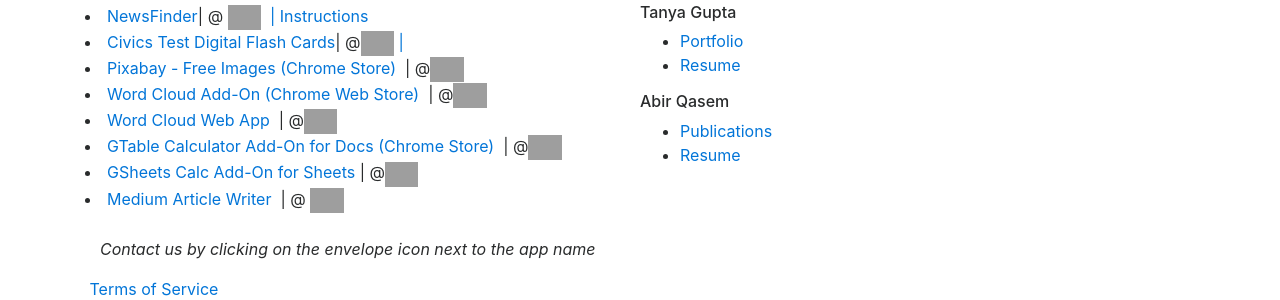
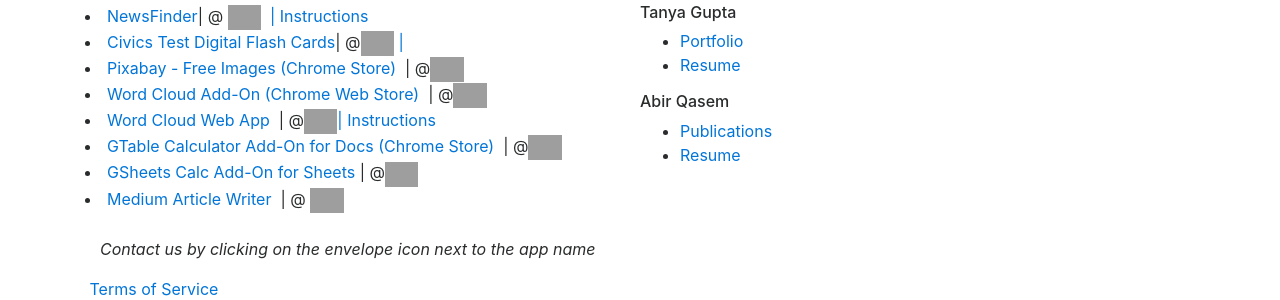
Before and after one commit to tanyagupta/li60, a Flask app: page / in a window 1280 px wide. Shown: the part 489-789 px from the top of the page. Run offline with Flask 2, Linux system fonts and the light colour scheme; some libraries are stand-ins or nearby versions; grey boxes are pictures that could not be loaded.

Commit message:
Update index.html

```diff
--- a/templates/index.html
+++ b/templates/index.html
@@ -52,7 +52,7 @@
                 <li> <a href="https://chrome.google.com/webstore/detail/word-cloud-generator/alhnlhbhnklajhmccemipdbaifocepab?authuser=0" target="_blank">
                   Word Cloud Add-On (Chrome Web Store)&nbsp; </a>|&nbsp;@<a target="_blank" href="mailto:wordcloudaddon@li60.zendesk.com?Subject=Word%20Cloud%20Add-On" target="_top"><img style="height:25px; width=25px;" src="https://github.com/tanyagupta/tanyagupta.github.io/blob/master/images/1484971441_common-email-envelope-mail-outline-stroke.png?raw=true">
                   <span class="glyphicons glyphicons-envelope" aria-hidden="true"></span></a></li>
-                <li><a href="http://wordtagcloud.com/" target="_blank">Word Cloud Web App &nbsp;</a>|&nbsp;@<a target="_blank" href="mailto:wordcloudwebapp@li60.zendesk.com?Subject=Word%20Cloud%20Web%20App" target="_top"><img style="height:25px; width=25px;" src="https://github.com/tanyagupta/tanyagupta.github.io/blob/master/images/1484971441_common-email-envelope-mail-outline-stroke.png?raw=true"><span class="glyphicon glyphicon-envelope" aria-hidden="true"></span></a></li>
+                <li><a href="http://wordtagcloud.com/" target="_blank">Word Cloud Web App &nbsp;</a>|&nbsp;@<a target="_blank" href="mailto:wordcloudwebapp@li60.zendesk.com?Subject=Word%20Cloud%20Web%20App" target="_top"><img style="height:25px; width=25px;" src="https://github.com/tanyagupta/tanyagupta.github.io/blob/master/images/1484971441_common-email-envelope-mail-outline-stroke.png?raw=true"><span class="glyphicon glyphicon-envelope" aria-hidden="true"></span>|</a>&nbsp;<a href="/helpwordcloudaddon">Instructions</a></li>
 
                 <li> <a href="https://chrome.google.com/webstore/detail/table-calculator/fknnekoeejdjcbdokeinngldblilkedp?hl=en" target="_blank">
                   GTable Calculator Add-On for Docs (Chrome Store)&nbsp;
```
